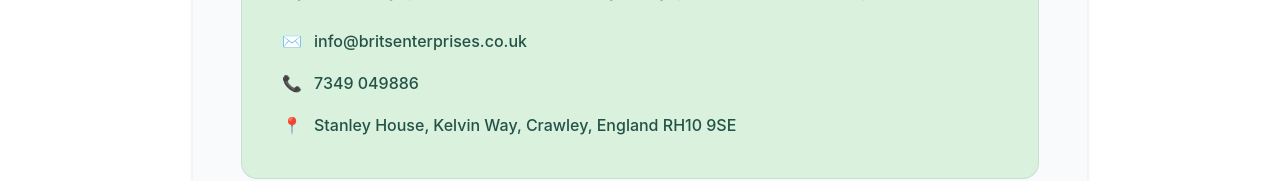
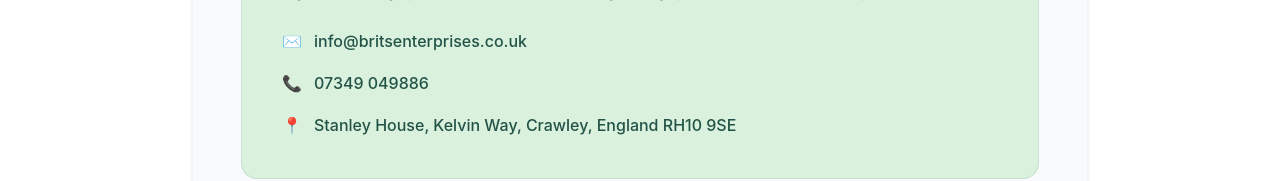
Before and after one commit to Mukeshy5/BRITS-ENTERPRISES-LIMITED, a React (Vite) app: page /privacy in a window 1280 px wide. Shown: the part 1459-1640 px from the top of the page. Built offline with nearby package versions, Linux system fonts and the light colour scheme.

Commit message:
add number

```diff
--- a/src/pages/ContactUs.jsx
+++ b/src/pages/ContactUs.jsx
@@ -55,7 +55,7 @@ const ContactUs = () => {
                   </div>
                   <div>
                     <h4 className="font-bold text-lg text-black">Phone Number</h4>
-                    <a href="07349 049886" className="text-gray-600 hover:text-[#235347] transition-colors">
+                    <a href="tel:+447349049886" className="text-gray-600 hover:text-[#235347] transition-colors">
                       07349 049886
                     </a>
                   </div>
--- a/src/pages/PrivacyPolicy.jsx
+++ b/src/pages/PrivacyPolicy.jsx
@@ -66,7 +66,7 @@ const PrivacyPolicy = () => {
                 </div>
                 <div className="flex items-center gap-3">
                   <span className="text-[#8EB69B]">📞</span>
-                  <a href="tel:+447349049886" className="hover:text-[#8EB69B] transition-colors"> 7349 049886</a>
+                  <a href="tel:+447349049886" className="hover:text-[#8EB69B] transition-colors">07349 049886</a>
                 </div>
                 <div className="flex items-start gap-3">
                   <span className="text-[#8EB69B]">📍</span>
--- a/src/pages/RequestQuote.jsx
+++ b/src/pages/RequestQuote.jsx
@@ -27,7 +27,7 @@ const RequestQuote = () => {
                 href="tel:+447349049886"
                 className="block py-3 px-6 bg-[#235347] text-[#DAF1DE] rounded-xl font-bold text-sm hover:bg-black transition-colors"
               >
-              07349 049886
+                07349 049886
               </a>
             </div>
 
```
